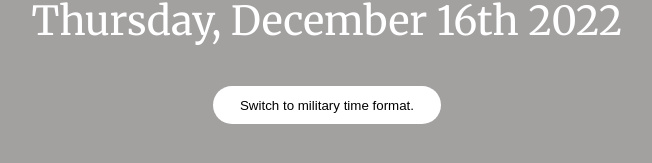
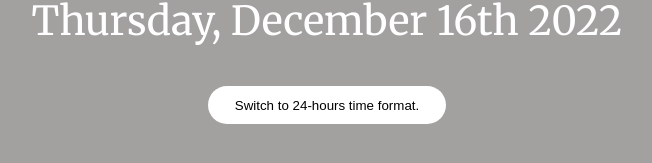
Before and after one commit to JyotirmoySaha096/digital-clock-app, a React (Create React App) app: page / in a window 1280 px wide. Shown: the part 463-626 px from the top of the page, without its empty margins (313-965 px from the left). Built offline with nearby package versions, Linux system fonts and the light colour scheme.

Commit message:
Added the functionality of button which can change/toggle the time from 12-hours format to 24-hours format.

```diff
--- a/src/App.js
+++ b/src/App.js
@@ -42,7 +42,9 @@ function App() {
 
   const [currDate,setCurrDate] = useState(completeDate);
 
-  const updateTime = () =>{
+  const [options,setOptions] = useState(true)
+
+const updateTime = () =>{
     time = new Date().toLocaleTimeString();
     setCurrTime(time);
   }
@@ -60,17 +62,30 @@ function App() {
 
   setInterval(updateDate,60000)
 
+  let time24 = new Date().toLocaleTimeString('en-US',{hour12:false})
+  const[currTime24,setCurrTime24] = useState(time24);
+  const updateTime24 = () =>{
+    time24 = new Date().toLocaleTimeString('en-US',{hour12:false});
+    setCurrTime24(time24);
+  }
+  setInterval(updateTime24,1000)
+
   const handleOnClick = () => {
-
+    if(options === true){
+      setOptions(false);
+    }
+    if(options === false){
+      setOptions(true)
+    }
   }
 
   return (
     <>
     <div className="container">
       <h3>A SIMPLE DIGITAL CLOCK</h3>
-      <h1>{currTime}</h1>
+      <h1>{options ? currTime:currTime24}</h1>
       <h2>{currDate}</h2>
-      <button className='btn' onClick={handleOnClick}>Switch to military time format.</button>
+      <button className='btn' onClick={handleOnClick}>Switch to {options ? 24 : 12}-hours time format.</button>
     </div>
     </>
   );
```
